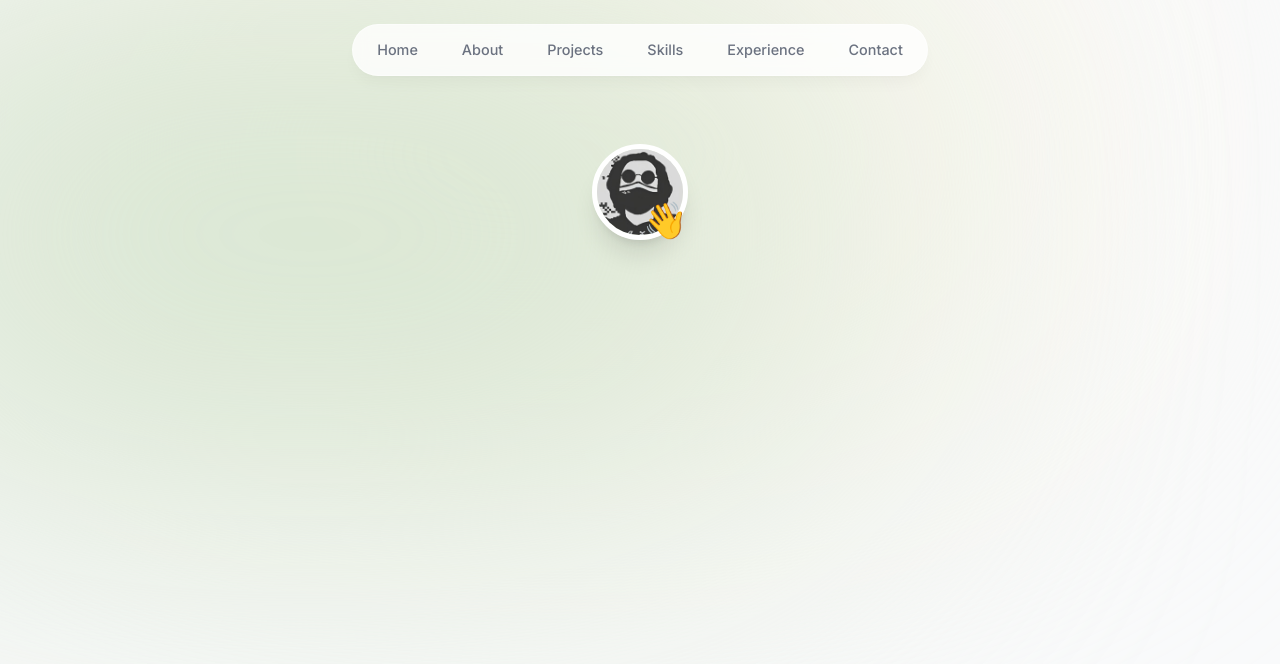
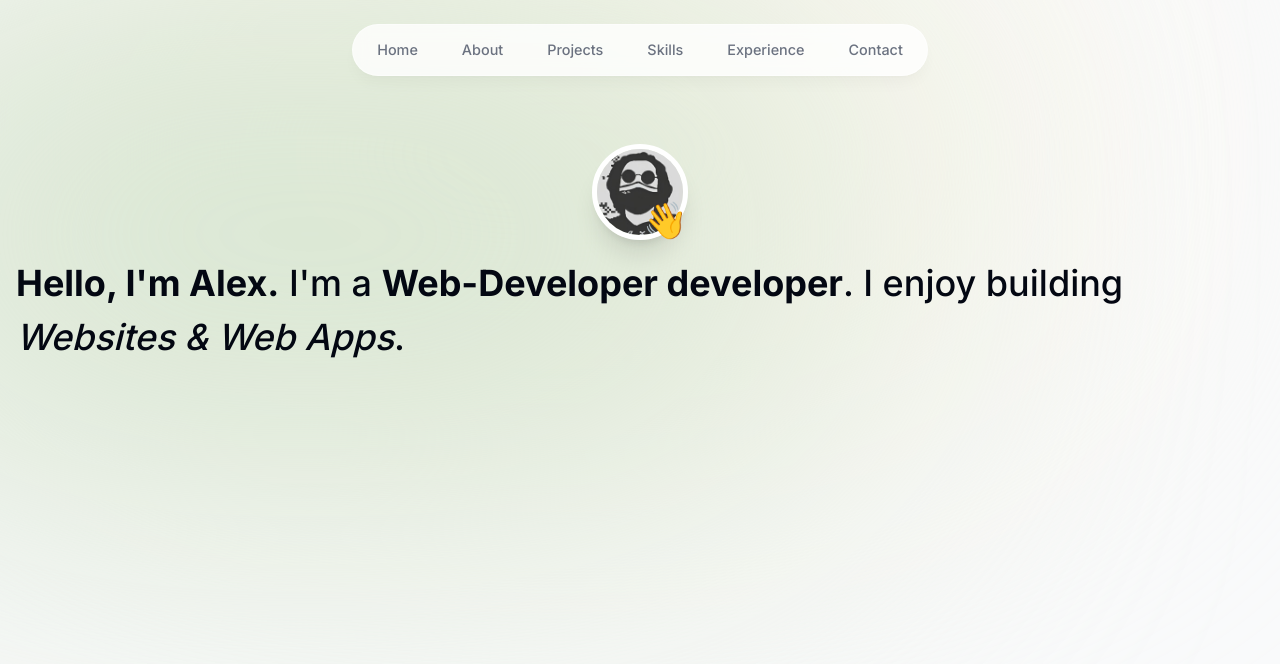
Before and after one commit to alex-dev742/portfolio, a Next.js app: page / in a window 1280 px wide. Shown: the top 664 px of the page. Built offline with nearby package versions, Linux system fonts and the light colour scheme.

Commit message:
chore: Update intro component with motion animations and improve content
The intro component has been updated to include motion animations for a more engaging user experience. Additionally, the content has been improved to provide a clearer description of the developer's skills and interests.

```diff
--- a/components/intro.tsx
+++ b/components/intro.tsx
@@ -41,6 +41,15 @@ export default function Intro() {
           </motion.span>
         </div>
       </div>
+      <motion.h1
+        className="mb-10 mt-4 px-4 text-2xl font-medium !leading-[1.5] sm:text-4xl"
+        initial={{ opacity: 0, y: 100 }}
+        animate={{ opacity: 1, y: 0 }}
+      >
+        <span className="font-bold">Hello, I'm Alex.</span> I'm a{" "}
+        <span className="font-bold">Web-Developer developer</span>. I enjoy
+        building <span className="italic">Websites & Web Apps</span>.
+      </motion.h1>
     </section>
   );
 }
```
